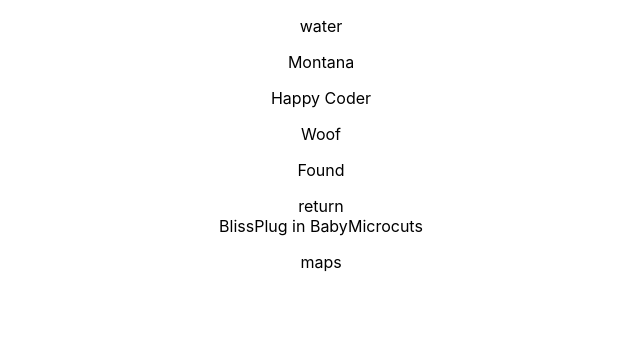
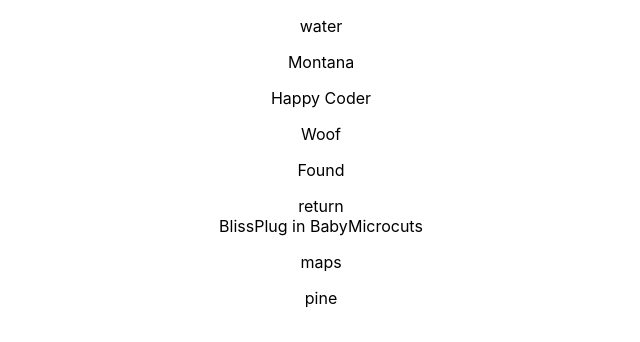
Before and after one commit to SimoneZem/fcc-ex, a React (Create React App) app: page / in a window 1280 px wide. Shown: the top 342 px of the page, without its empty margins (319-959 px from the left). Built offline with nearby package versions, Linux system fonts and the light colour scheme.

Commit message:
feat(add nestedArrays): add accessing nested arrays

```diff
--- a/src/App.jsx
+++ b/src/App.jsx
@@ -8,6 +8,7 @@ import { DeleteProps } from "./components/DeleteProps";
 import { TestingProps } from "./components/TestingProps";
 import { ManipulateComplexObjects } from "./components/ManipulateComplexObjects";
 import { NestedObjects } from "./components/NestedObjects";
+import { NestedArrays } from "./components/NestedArrays";
 
 import "./App.css";
 
@@ -70,6 +71,17 @@ const ourStorage = {
   },
 };
 
+const myPlants = [
+  {
+    type: "flowers",
+    list: ["rose", "tulip", "dandelion"],
+  },
+  {
+    type: "trees",
+    list: ["fir", "pine", "birch"],
+  },
+];
+
 function App() {
   return (
     <div className="App">
@@ -101,6 +113,9 @@ function App() {
       <p>
         <NestedObjects ourStorage={ourStorage.car.inside["glove box"]} />
       </p>
+      <p>
+        <NestedArrays myPlants={myPlants[1].list[1]} />
+      </p>
     </div>
   );
 }
--- /dev/null
+++ b/src/components/NestedArrays/index.jsx
@@ -0,0 +1,5 @@
+import React from "react";
+
+export const NestedArrays = ({ myPlants }) => {
+  return <div>{myPlants}</div>;
+};
```
